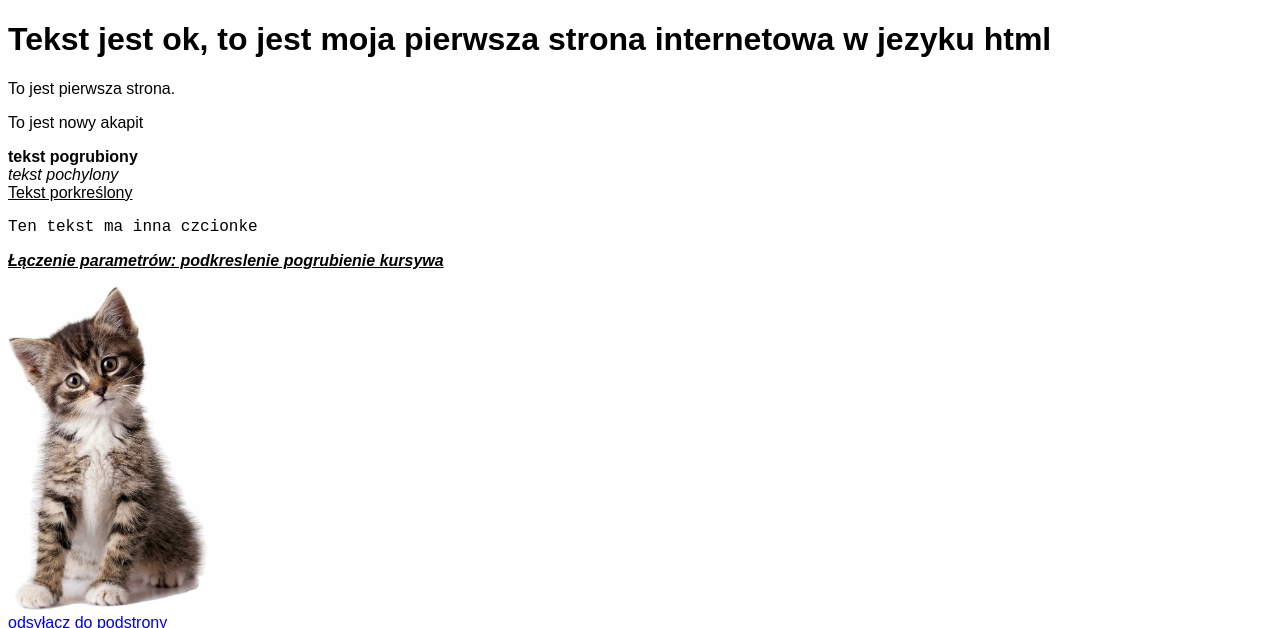
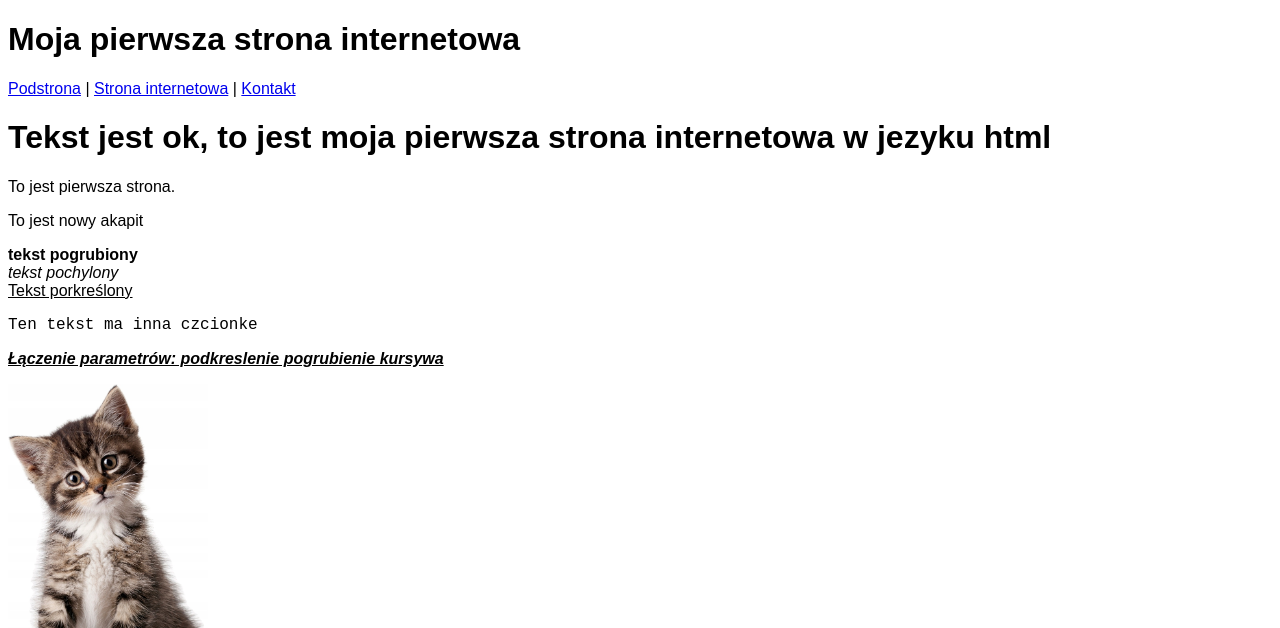
Before and after one commit to marlenawojcik/Zajecia-2-HTML-CSS, a plain HTML site: page index.html in a window 1280 px wide. Shown: the top 628 px of the page. Drawn offline with Linux system fonts and the light colour scheme.

Commit message:
cos tam z drugiego zad

```diff
--- a/index.html
+++ b/index.html
@@ -14,6 +14,14 @@
     </style>
 </head>
 <body>
+    <header>
+        <h1>Moja pierwsza strona internetowa</h1>
+    </header>
+    <nav>
+        <a href="subpage.html">Podstrona</a> |
+        <a href="https://www.example.com">Strona internetowa</a> |
+        <a href="mailto:example@example.com">Kontakt</a>
+    </nav>
     <h1>Tekst jest ok, to jest moja pierwsza strona internetowa w jezyku html</h1>
     To jest pierwsza strona.<br>
     <p>To jest nowy akapit</p>
```
